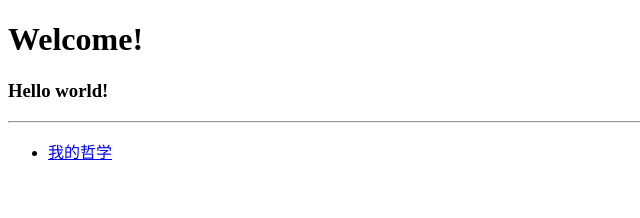
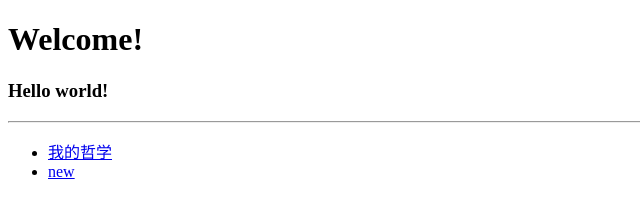
Before and after one commit to zhuyingying/zhuyingying.github.io, a plain HTML site: page index.html in a window 1280 px wide. Shown: the full height of the page, 0-640 px from the left. Drawn offline with Linux system fonts and the light colour scheme.

Commit message:
changename

```diff
--- a/index.html
+++ b/index.html
@@ -10,6 +10,7 @@
 	<hr>
 	<ul>
 		<li><a href="works/philosophy/index.html">我的哲学</a></li>
+		<li><a href="works/new/index.html">new</a></li>
 	</ul>
 </body>
 </html>
```
